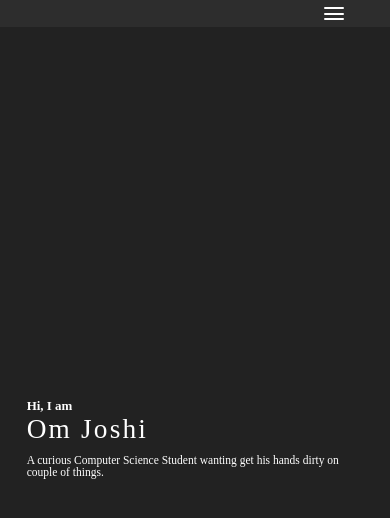
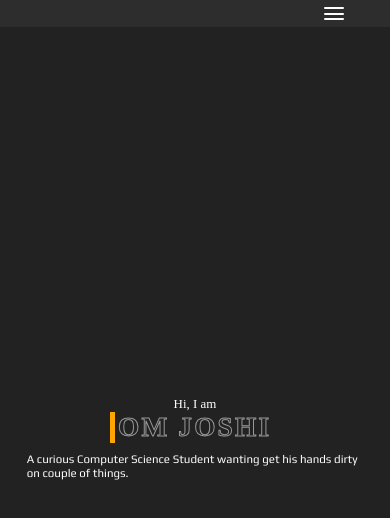
Before and after one commit to Om-Joshi07/Port-Folio, a React (Vite) app: page / in a window 390 px wide. Shown: the top 518 px of the page. Built offline with nearby package versions, Linux system fonts and the light colour scheme; a web font is replaced by a local one.

Commit message:
update:Responsiveness

```diff
--- a/src/components/Home/Home.css
+++ b/src/components/Home/Home.css
@@ -34,7 +34,7 @@
   display: flex;
   align-items: center;
   justify-content: center;
-}s
+}
 
 .home-section {
   /* background-color: rgb(136, 4, 4); */
@@ -1096,6 +1096,8 @@
   .home-grid .home-section .name-part span {
     font-size: 6rem;
     letter-spacing: 0.6rem;
+    white-space: nowrap;
+    overflow: visible;
   }
 
   .home-grid .home-section h1 {
@@ -1236,6 +1238,8 @@
     font-size: 5.5rem;
     letter-spacing: 0.5rem;
     margin-left: 0;
+    white-space: nowrap;
+    overflow: visible;
   }
 
   .home-grid .home-section h1 {
@@ -1402,6 +1406,8 @@
     font-size: 4.8rem;
     letter-spacing: 0.4rem;
     margin-left: 0;
+    white-space: nowrap;
+    overflow: visible;
   }
 
   .home-grid .home-section h1 {
@@ -1597,7 +1603,8 @@
     font-size: 4.2rem;
     letter-spacing: 0.3rem;
     margin-left: 0;
-    white-space: normal;
+    white-space: nowrap;
+    overflow: visible;
   }
 
   .home-grid .home-section h1 {
@@ -1865,6 +1872,8 @@
   .home-grid .home-section .name-part span {
     font-size: 3.8rem;
     letter-spacing: 0.3rem;
+    white-space: nowrap;
+    overflow: visible;
   }
 
   .home-grid .home-section p {
@@ -1995,6 +2004,8 @@
     font-size: 3.2rem;
     letter-spacing: 0.2rem;
     margin-left: 0;
+    white-space: nowrap;
+    overflow: visible;
   }
 
   .home-grid .home-section p {
```
